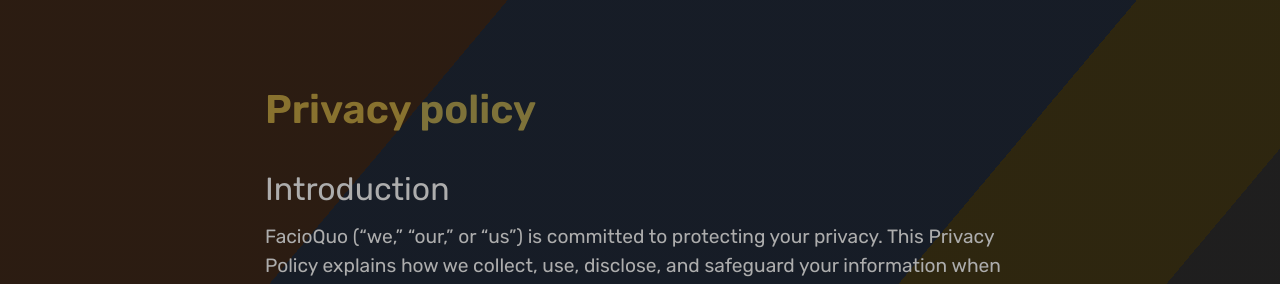
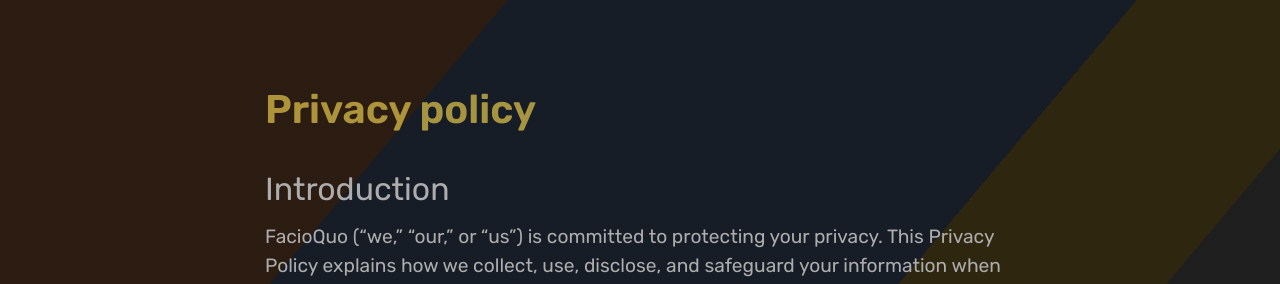
Before and after one commit to facioquo/facioquo.com, a Jekyll site: the page built from pages/privacy.md, in a window 1280 px wide. Shown: the top 284 px of the page. Built offline with Jekyll 4.4.1, drawn with Linux system fonts in a browser that asks for light colours; some of the changed text lies outside the part shown.

Commit message:
fix: Update last_updated date format in privacy and terms pages; remove duplicate gem entry in Gemfile; enhance heading color contrast in styles

```diff
--- a/Gemfile
+++ b/Gemfile
@@ -4,15 +4,15 @@
 
 # jekyll plugins
 group :jekyll_plugins do
+  gem "jekyll-last-modified-at" # used in sitemap
   gem "jekyll-minifier"
   gem "jekyll-seo-tag"
   gem "jekyll-sitemap"
-  gem "jekyll-last-modified-at" # used in sitemap
 end
 
 platforms :mingw, :mswin, :x64_mingw do
   gem "wdm", ">= 0.2.0" # windows compatibility pack
 end
 
+gem "faraday"           # HTTP client (indirect dep for some plugins/APIs)
 gem "webrick"           # needed for ruby > v3.0
-gem "faraday"           # reload/retry on file changes
--- a/_includes/head-base-styles.html
+++ b/_includes/head-base-styles.html
@@ -107,7 +107,7 @@
 
   h1 {
     font-size: 2.5em;
-    color: rgba(230, 199, 76, 0.50);
+    color: rgba(230, 199, 76, 0.70);
   }
 
   h2 {
--- a/_layouts/base.html
+++ b/_layouts/base.html
@@ -6,7 +6,12 @@
   <main aria-label="Content" id="main-content">
     {{ content }}
     {%- if page.last_updated -%}
-    <div class="page-last-updated">Last updated: {{ page.last_updated }}</div>
+    <div class="page-last-updated">
+      Last updated:
+      <time datetime="{{ page.last_updated | date_to_xmlschema }}" itemprop="dateModified">
+        {{ page.last_updated | date: "%B %-d, %Y" }}
+      </time>
+    </div>
     {%- endif -%}
   </main>
   {%- include footer.html -%}
```
Also changed, not shown: pages/privacy.md (+1 -1 lines), pages/terms.md (+1 -1 lines).
